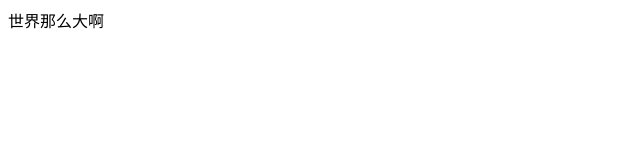
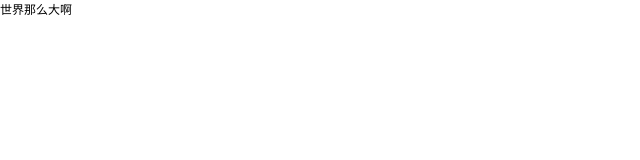
Before and after one commit to hellowolrds/displayApp, a plain HTML site: page index.html in a window 1280 px wide. Shown: the whole page, without its empty margins (0-640 px from the left). Drawn offline with Linux system fonts and the light colour scheme.

Commit message:
添加样式

```diff
--- a/index.html
+++ b/index.html
@@ -2,7 +2,8 @@
 <html lang="en">
 <head>
   <meta charset="UTF-8">
-  <title>Document</title>
+  <title>展示型页面</title>
+  <link rel="stylesheet" href="css/base.css">
 </head>
 <body>
   世界那么大啊
```
